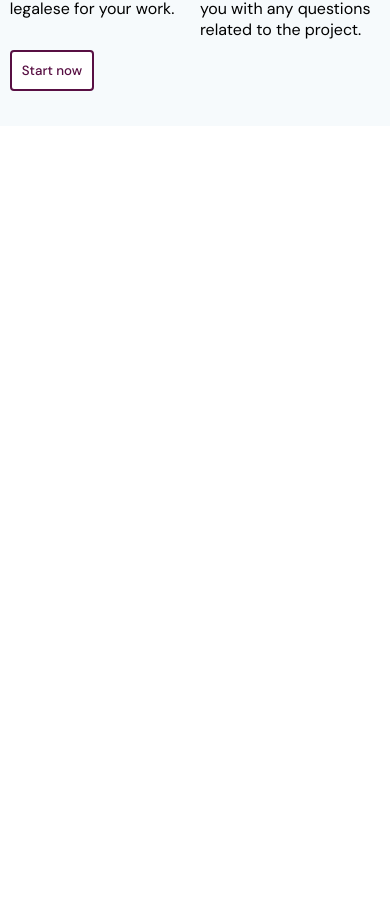
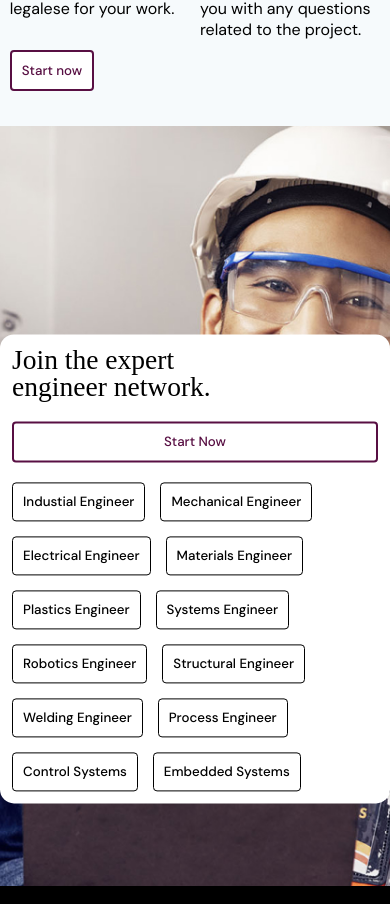
Before and after one commit to sanedidi/onegia, a React (Vite) app: page / in a window 390 px wide. Shown: the part 4217-5121 px from the top of the page. Before the commit the page ends 4343 px from the top, so only its background shows below. Built offline with nearby package versions, Linux system fonts and the light colour scheme; a web font is replaced by a local one.

Commit message:
done: test

```diff
--- /dev/null
+++ b/src/components/Footer/Footer.jsx
@@ -0,0 +1,22 @@
+import React from 'react'
+import s from './styles.module.scss'
+import logo from '../../assets/img/black_logo.png'
+const Footer = () => {
+    return (
+        <div className={s.footer}>
+            <div className="container">
+                <div className={s.footer__wrapper}>
+                    <div className={s.footer__left}>
+                        <img src={logo} alt="" />
+                        <h2>Teknor Apex company</h2>
+                    </div>
+                    <div className={s.footer__right}>
+                        <a href="mailto:community@ongenia.com">community@ongenia.com</a>
+                    </div>
+                </div>
+            </div>
+        </div>
+    )
+}
+
+export default Footer
--- /dev/null
+++ b/src/components/Footer/styles.module.scss
@@ -0,0 +1,19 @@
+.footer {
+    background-color: #000;
+    color: #fff;
+    padding: 20px 0;
+
+    &__wrapper {
+        display: flex;
+        align-items: center;
+        justify-content: space-between;
+    }
+
+    &__right {
+        a {
+            color: #fff;
+            font-size: 16px;
+            font-weight: 400;
+        }
+    }
+}
--- /dev/null
+++ b/src/components/Join/index.jsx
@@ -0,0 +1,33 @@
+import React from 'react'
+import s from './styles.module.scss'
+const Join = () => {
+    const btn = [
+        { id: 1, text: "Industial Engineer" }, { id: 2, text: "Mechanical Engineer" }, { id: 3, text: "Electrical Engineer" }, { id: 4, text: "Materials Engineer" }, { id: 5, text: "Plastics Engineer" }, { id: 6, text: "Systems Engineer" }, { id: 7, text: "Robotics Engineer" }, { id: 8, text: "Structural Engineer" }, { id: 9, text: "Welding Engineer" }, { id: 10, text: "Process Engineer" }, { id: 11, text: "Control Systems" }, { id: 12, text: "Embedded Systems" },]
+    return (
+        <div className={s.join}>
+            <div className="container">
+                <div className={s.join__wrapper}>
+                    <div className={s.join__content}>
+                        <h2 className={s.join__title}>
+                            Join the expert <br /> engineer network.
+                        </h2>
+                        <button>
+                            Start Now
+                        </button>
+                        <div className={s.join__buttons}>
+                            {btn.map((el) => {
+                                return (
+                                    <div key={el.id} className={s.join__button}>
+                                        <button className={s.join__main_button}>{el.text}</button>
+                                    </div>
+                                )
+                            })}
+                        </div>
+                    </div>
+                </div>
+            </div>
+        </div>
+    )
+}
+
+export default Join
--- /dev/null
+++ b/src/components/Join/styles.module.scss
@@ -0,0 +1,81 @@
+.join {
+
+    background-image: url('../../assets/img/banner.jpg');
+    background-position: center;
+    background-repeat: no-repeat;
+    background-size: cover;
+    width: 100vw;
+    height: 90vh;
+    position: relative;
+
+    &__content {
+        position: absolute;
+        bottom: clamp(5rem, 2.228rem - 13.86vw, 13.75rem);
+        display: flex;
+        flex-direction: column;
+        align-items: start;
+        gap: 20px;
+        background-color: #fff;
+        width: 100%;
+        max-width: 552px;
+        padding: clamp(0.625rem, 0.031rem + 2.97vw, 2.5rem);
+        border-radius: 14px;
+
+        @media (max-width:786px) {
+            position: absolute;
+            left: 50%;
+            bottom: -20%;
+            transform: translate(-50%, -50%);
+            border-radius: 14px;
+        }
+
+        button {
+            font-weight: 500;
+            color: #580F43;
+            border: 2px solid #580F43;
+            border-radius: 4px;
+            background-color: #fff;
+            padding: 10px;
+
+            @media (max-width:786px) {
+                width: 100%;
+            }
+        }
+    }
+
+    &__main_button {
+        font-weight: 500;
+        color: #000 !important;
+        border: 1px solid #000 !important;
+        border-radius: 4px;
+        background-color: #fff;
+        padding: 6px 10px;
+
+        @media (max-width:786px) {
+            width: 100%;
+        }
+    }
+
+    &__title {
+        position: relative;
+        font-family: DM Serif Display;
+        font-size: clamp(1.625rem, 1.189rem + 2.18vw, 3rem);
+        font-weight: 400;
+    }
+
+    &__buttons {
+        display: flex;
+        align-items: center;
+        flex-wrap: wrap;
+        gap: 15px;
+    }
+
+    &__button {
+        button {
+            width: 100%;
+        }
+    }
+
+
+
+}
--- a/src/components/Work/index.jsx
+++ b/src/components/Work/index.jsx
@@ -10,9 +10,7 @@ const Work = () => {
             <div className="container">
                 <div className={s.work__wrapper}>
                     <div className={s.work__title}>
-                        <h2>How</h2>
-                        <img src={logo} alt="" />
-                        <h2>works</h2>
+                        <h2>How<img src={logo} alt="" />works</h2>
                     </div>
                     <div className={s.work__cards}>
                         {workCard.map((el) => {
--- a/src/components/Work/styles.module.scss
+++ b/src/components/Work/styles.module.scss
@@ -10,11 +10,10 @@
     }
 
     &__title {
-        display: flex;
-        align-items: center;
-        gap: 10px;
-
         h2 {
+            display: flex;
+            align-items: center;
+            gap: 10px;
             font-family: DM Sans 36pt;
             font-size: 42px;
             font-weight: 400;
--- a/src/pages/main/index.jsx
+++ b/src/pages/main/index.jsx
@@ -4,6 +4,8 @@ import Hero from '../../components/Hero';
 import Expertise from '../../components/Expertise';
 import Capital from '../../components/Capital';
 import Work from '../../components/Work';
+import Join from '../../components/Join';
+import Footer from '../../components/Footer/Footer';
 
 const Main = () => {
     return (
@@ -13,6 +15,8 @@ const Main = () => {
             <Expertise />
             <Capital />
             <Work />
+            <Join />
+            <Footer />
         </>
     );
 };
```
Also changed, not shown: src/assets/img/banner.jpg (added), src/assets/img/black_logo.png (added).
